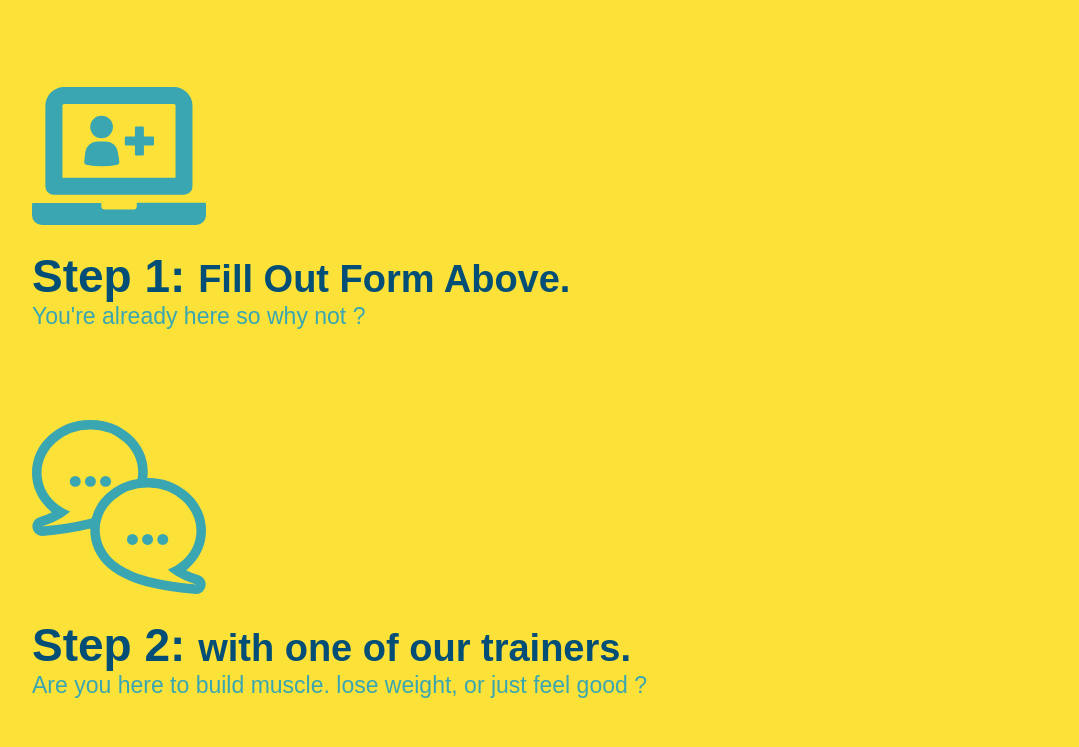
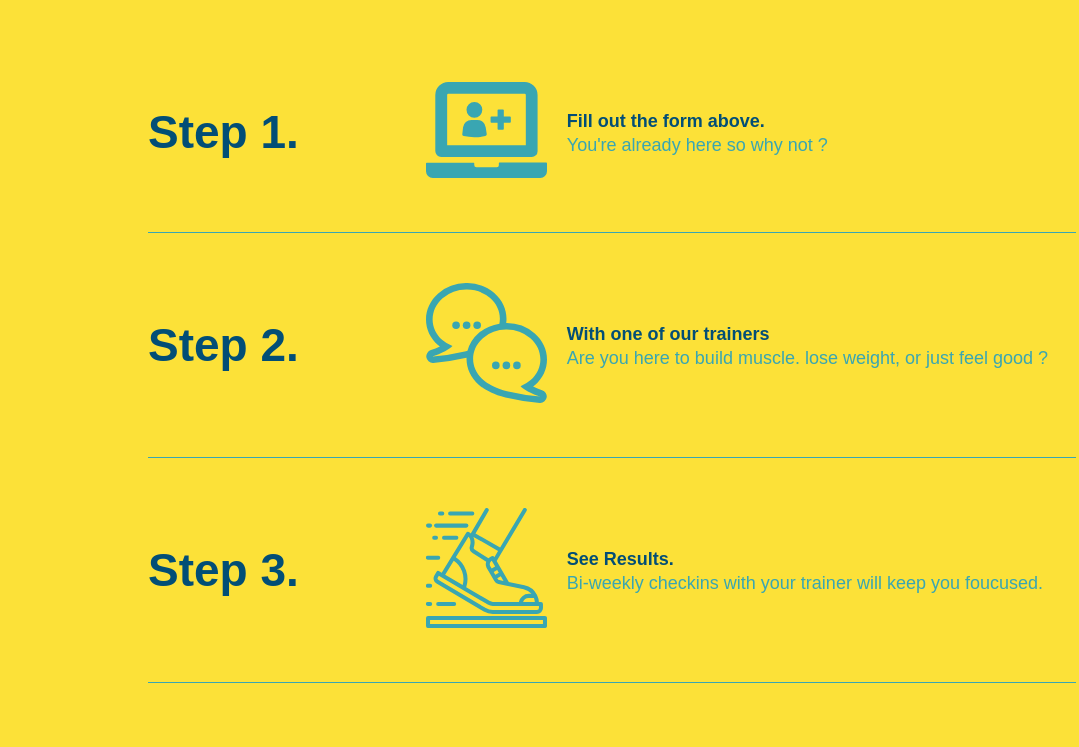
Before and after one commit to Jashcraft/run-buddy, a plain HTML site: page index.html in a window 1280 px wide. Shown: the part 1273-2020 px from the top of the page, without its empty margins (28-1107 px from the left). Drawn offline with Linux system fonts and the light colour scheme.

Commit message:
add flexbox to the steps

```diff
--- a/assets/css/style.css
+++ b/assets/css/style.css
@@ -186,27 +186,51 @@ footer a {
     border-color: #39a6b2;
 }
 
-.steps div {
-    margin-bottom: 80px;
+
+.step {
+    margin: 50px auto;
+    padding-bottom: 50px;
+    width: 80%;
+    border-bottom: 1px solid #39a6b2;
+    display: flex;
+    flex-wrap: wrap;
+    align-items: center;
+    justify-content: space-between;
 }
 
-.steps img {
-    width: 15%;
-    margin: 10px 0;
+.step h3 {
+    color: #024e76;
+    font-size: 46px;
+    flex:  1 30%;
 }
 
-.steps h3 {
-    color: #024e76;
-    font-size: 46px;
-    margin-top: 10px;
+.step-info {
+    flex: 2 70%;
+    display: flex;
+    flex-wrap: wrap;
+    align-items: center;
 }
 
-.steps p {
+.step-img {
+    flex: 1 12%;
+    margin-right: 20px;
+}
+
+.step-img img {
+    max-width: 100%;
+}
+.step-text p {
     color: #39a6b2;
-    font-size: 23px;
+    font-size: 18px;
 }
-.steps span {
-    font-size: 38px;
+.step-text {
+    flex: 12;
+}
+
+.step-text h4 {
+    font-size: 18px;
+    line-height: 1.5;
+    color: #024e76;
 }
 
 .trainers {
--- a/index.html
+++ b/index.html
@@ -38,7 +38,12 @@
     <section class="hero">
         <div class="hero-cta">
             <h2>Start Building Habits.</h2>
-            <p>seitan heirloom post-ironic pop-up iPhone mlkshk hella selfies fashion axe occupy readymade put a bird on it messenger bag Wes Anderson Schlitz plaid Bushwick church-key lo-fi skateboard slow-carb hashtag trust fund Williamsburg biodiesel fixie farm-to-table 8-bit banjo XOXO Banksy chillwave bicycle rights retro cliche tattooed bespoke irony mumblecore Shoreditch deep v polaroid McSweeney's bitters cray gentrify tofu Marfa you probably haven't heard of them yr banh mi asymmetrical art party selvage letterpress High Life.</p>
+            <p>seitan heirloom post-ironic pop-up iPhone mlkshk hella selfies fashion axe occupy readymade put a bird on
+                it messenger bag Wes Anderson Schlitz plaid Bushwick church-key lo-fi skateboard slow-carb hashtag trust
+                fund Williamsburg biodiesel fixie farm-to-table 8-bit banjo XOXO Banksy chillwave bicycle rights retro
+                cliche tattooed bespoke irony mumblecore Shoreditch deep v polaroid McSweeney's bitters cray gentrify
+                tofu Marfa you probably haven't heard of them yr banh mi asymmetrical art party selvage letterpress High
+                Life.</p>
         </div>
         <div class="hero-form">
             <h3>Get Started Today</h3>
@@ -80,10 +85,13 @@
             <h2 class="section-title primary-border">What We Do</h2>
         </div>
 
-        <div class="flex-row"><p>
+        <div class="flex-row">
+            <p>
                 butcher selfies chambray shabby chic gentrify readymade yr Echo Park XOXO Tumblr normcore Banksy direct
-            trade Blue Bottle chillwave you probably haven't heard of them single-origin coffee Vice fanny pack fixie
-            Odd Future Austin fingerstache pickled twee synth Wes Anderson Thundercats viral bitters flannel meggings
+                trade Blue Bottle chillwave you probably haven't heard of them single-origin coffee Vice fanny pack
+                fixie
+                Odd Future Austin fingerstache pickled twee synth Wes Anderson Thundercats viral bitters flannel
+                meggings
                 narwhal Marfa Schlitz sustainable Intelligentsia umami deep v craft
             </p>
         </div>
@@ -91,32 +99,53 @@
 
     <!-- What You Do Seciton -->
     <section id="what-you-do" class="steps">
-        <div><h2 class="section-title secondary-border">What You Do</h2></div>
-        <div>
+        <div class="flex-row">
+            <h2 class="section-title secondary-border">What You Do</h2>
+        </div>
+        <div class="step">
+            <h3>Step 1.</h3>
+            <div class="step-info">
+                <div class="step-img">
                     <img src="./assets/images/step-1.svg" alt="">
-            <h3>Step 1: <span>Fill Out Form Above. </span></h3>
+                </div>
+                <div class="step-text">
+                    <h4>Fill out the form above.</h4>
                     <p>You're already here so why not ? </p>
                 </div>
-        <div>
+            </div>
+        </div>
+
+
+        <div class="step">
+            <h3>Step 2.</h3>
+            <div class="step-info">
+                <div class="step-img">
                     <img src="./assets/images/step-2.svg" alt="">
-            <h3>Step 2: <span>with one of our trainers.</span></h3>
-            <p>Are you here to build muscle. lose weight, or just feel good ? </p>
                 </div>
-        <div>
+                <div class="step-text">
+                    <h4>With one of our trainers</h4>
+                    <p>Are you here to build muscle. lose weight, or just feel good ?</p>
+                </div>
+            </div>
+        </div>
+
+        <div class="step">
+            <h3>Step 3.</h3>
+            <div class="step-info">
+                <div class="step-img">
                     <img src="./assets/images/step-3.svg" alt="">
-            <h3>Step 3: <span> Running.</span></h3>
-            <p>Het the ground running (literally) once your trainer lays out your plan.</p>
                 </div>
-        <div>
-            <img src="./assets/images/step-4.svg" alt="">
-            <h3>Step 4: See Results.</h3>
+                <div class="step-text">
+                    <h4>See Results.</h4>
                     <p>Bi-weekly checkins with your trainer will keep you foucused.</p>
+                </div>
+            </div>
         </div>
     </section>
 
     <!--Meet The Trainers -->
     <section id="your-trainers" class="trainers">
-        <div>
+        <div class="flex-row">
             <h2 class="section-title primary-border">
                 Meet The Trainers
             </h2>
@@ -164,14 +193,18 @@
 
     <!--Reach Out Section -->
     <section id="reach-out" class="contact">
-        <div><h2 class="section-title secondary-border">Reach Out</h2></div>
+        <div class="flex-row">
+            <h2 class="section-title secondary-border">Reach Out</h2>
+        </div>
         <div class="contact-info">
-            <iframe src="https://www.google.com/maps/embed?pb=!1m18!1m12!1m3!1d3055.4839429271447!2d-105.10823464878564!3d40.01997337931231!2m3!1f0!2f0!3f0!3m2!1i1024!2i768!4f13.1!3m3!1m2!1s0x876bf46bcf16ebf3%3A0xbaf71eacb2cf8f12!2s2110%20Stonehenge%20Cir%2C%20Lafayette%2C%20CO%2080026!5e0!3m2!1sen!2sus!4v1640561992640!5m2!1sen!2sus"> </iframe>
+            <iframe
+                src="https://www.google.com/maps/embed?pb=!1m18!1m12!1m3!1d3055.4839429271447!2d-105.10823464878564!3d40.01997337931231!2m3!1f0!2f0!3f0!3m2!1i1024!2i768!4f13.1!3m3!1m2!1s0x876bf46bcf16ebf3%3A0xbaf71eacb2cf8f12!2s2110%20Stonehenge%20Cir%2C%20Lafayette%2C%20CO%2080026!5e0!3m2!1sen!2sus!4v1640561992640!5m2!1sen!2sus">
+            </iframe>
             <div class="contact-form">
                 <h3>Contact Us</h3>
                 <form>
                     <label for="contact-name">Your Name</label>
-                    <input type="text" id="contact-name" placeholder="Your Name"/>
+                    <input type="text" id="contact-name" placeholder="Your Name" />
 
                     <label for="contact-message">Message</label>
                     <textarea type="text" id="contact-message" placeholder="Message"></textarea>
```
Lines whose indentation alone changed are shown as unchanged.
